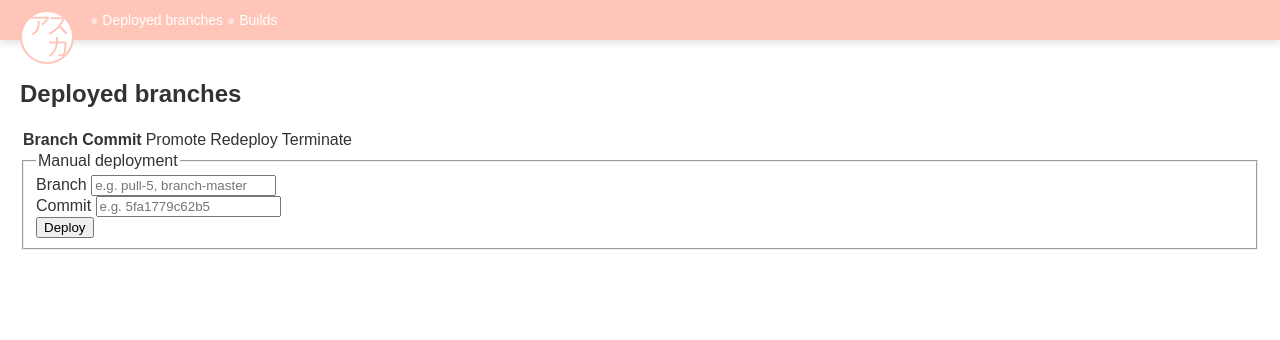
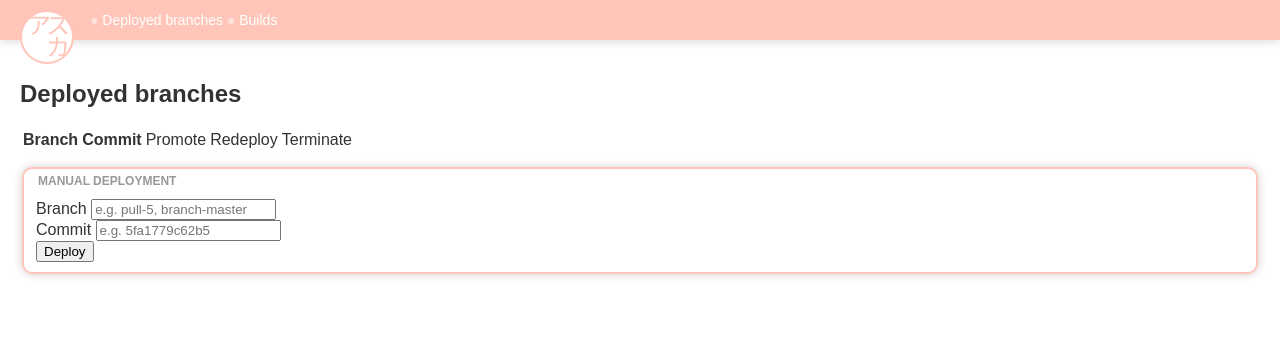
Before and after one commit to crosspop/asuka, a Python web app: template asuka/templates/home.html.jinja in a window 1280 px wide. Shown: the top 340 px of the page. Run offline with Jinja, Linux system fonts and the light colour scheme; the template is opened without the code that fills it, so the values that code supplies are empty; some libraries are stand-ins or nearby versions.

Commit message:
Form style

```diff
--- a/asuka/templates/base.html.jinja
+++ b/asuka/templates/base.html.jinja
@@ -92,6 +92,26 @@
   main a:hover {
     border-color: #666;
   }
+  fieldset {
+    border: 2px solid {{ key_color }};
+    border-radius: 10px;
+    box-shadow: 0 0 10px rgba(0, 0, 0, 0.2);
+    padding-top: 30px;
+  }
+  fieldset legend {
+    position: absolute;
+    margin-top: -25px;
+    font-size: 12px;
+    font-weight: bolder;
+    text-transform: uppercase;
+    opacity: 0.5;
+  }
+  input[type=button], input[type=submit], button {
+    cursor: pointer;
+  }
+  main fieldset {
+    margin-top: 15px;
+  }
 {% endblock %}
       </style>
     {% endblock %}
--- a/asuka/templates/home.html.jinja
+++ b/asuka/templates/home.html.jinja
@@ -51,11 +51,11 @@
         method="post" class="deploy">
     <fieldset>
       <legend>Manual deployment</legend>
-      <div>
+      <div class="field">
         <label>Branch <input type="text" name="branch"
                              placeholder="e.g. pull-5, branch-master"></label>
       </div>
-      <div>
+      <div class="field">
         <label>Commit <input type="text" name="commit" maxlength="40"
                              placeholder="e.g. 5fa1779c62b5"></label>
       </div>
```
